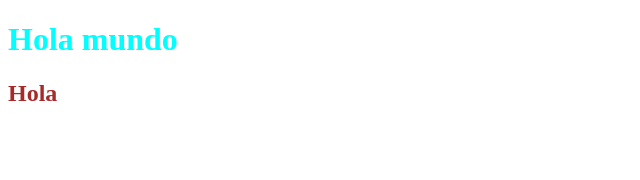
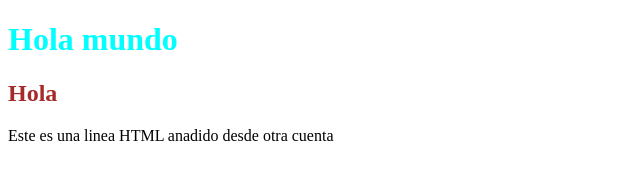
Before and after one commit to carlos-vega-instipp/mi-primer-proyect, a plain HTML site: page index.html in a window 1280 px wide. Shown: the whole page, without its empty margins (0-640 px from the left). Drawn offline with Linux system fonts and the light colour scheme.

Commit message:
feat ui show screen

```diff
--- a/index.html
+++ b/index.html
@@ -11,6 +11,7 @@
 <body>
     <h1>Hola mundo</h1>
     <h2>Hola</h2>
+    <p>Este es una linea HTML anadido desde otra cuenta</p>
 </body>
 
 </html>
```
